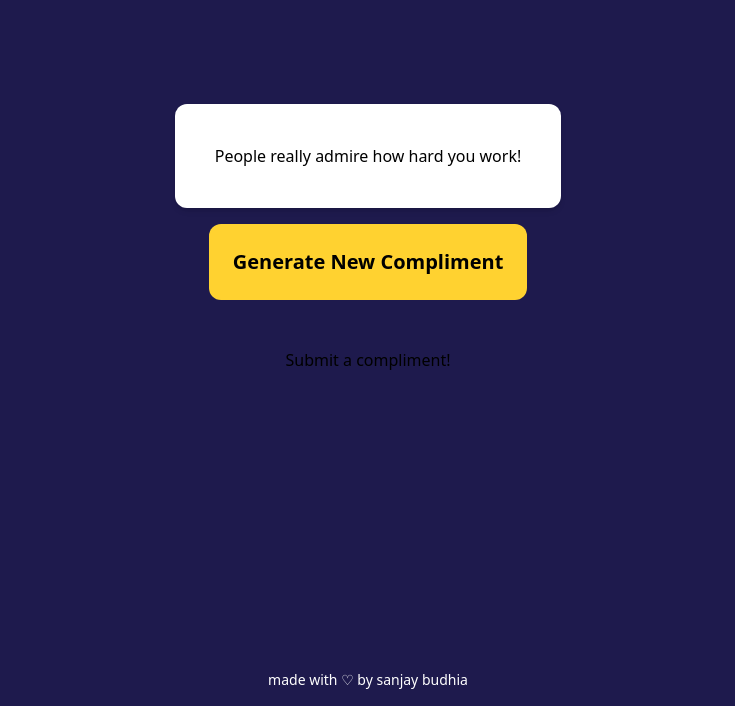
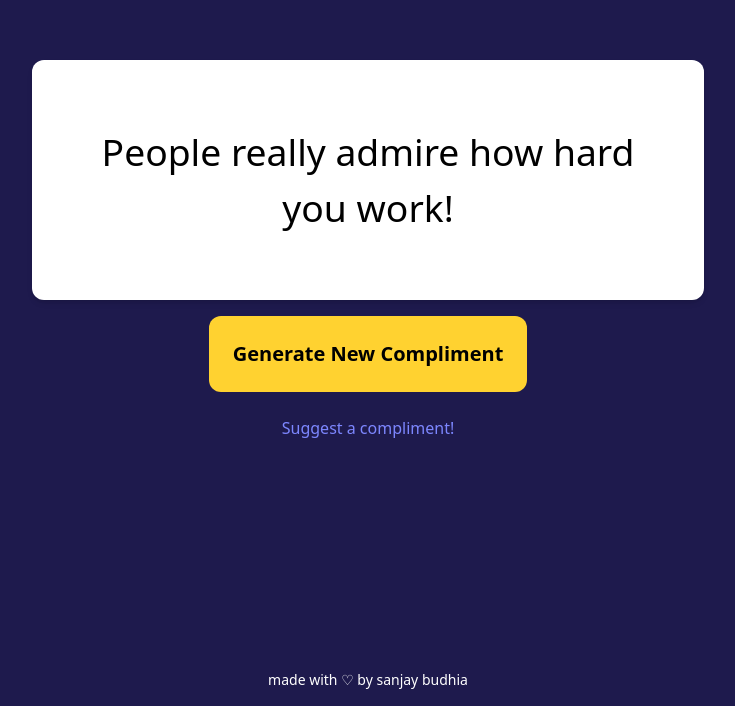
Before and after one commit to sanxbud/emergencycompliment, a React (Vite) app: page / in a window 1280 px wide. Shown: the part 146-852 px from the top of the page, without its empty margins (272-1007 px from the left). Built offline with nearby package versions, Linux system fonts and the light colour scheme.

Commit message:
Locking box size so there's no vertical jumps

```diff
--- a/src/App.tsx
+++ b/src/App.tsx
@@ -21,9 +21,9 @@ function App() {
   return (
     <>
       <div className="flex flex-col items-center justify-center min-h-screen bg-indigo-950">
-        <div className="bg-white shadow-md p-10 text-center max-w-2xl rounded-xl "><h1>{compliment}</h1></div>
-        <div className="bg-amber-300 p-6 m-4 rounded-xl"><button  onClick={generateCompliment}><p className="text-xl font-bold">Generate New Compliment</p></button></div>
-        <div className="p-4 m-4"><button onClick={submitCompliment}><p>Submit a compliment!</p></button></div>
+        <div className="bg-white shadow-md p-10 flex items-center justify-center  text-center max-w-2xl rounded-xl min-h-60 "><h1 className="text-[clamp(2rem,3vw,2.33rem)]">{compliment}</h1></div>
+        <button className="bg-amber-300 p-6 m-4 rounded-xl" onClick={generateCompliment}><p className="text-xl font-bold">Generate New Compliment</p></button>
+        <div className="m-2"><button onClick={submitCompliment}><p className="text-indigo-400">Suggest a compliment!</p></button></div>
       </div>
       <footer className="text-center text-white bg-indigo-950 text-sm py-4">made with ♡ by sanjay budhia</footer>
     </>
```
